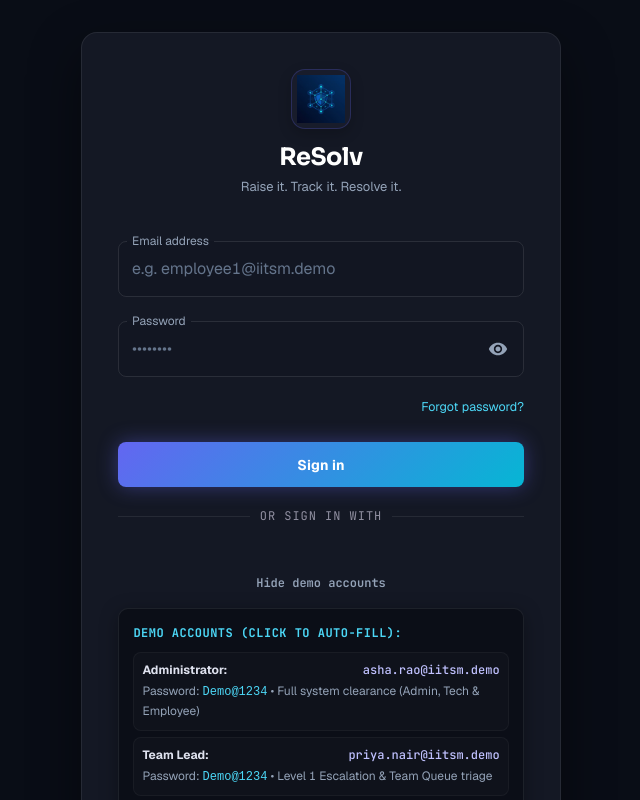
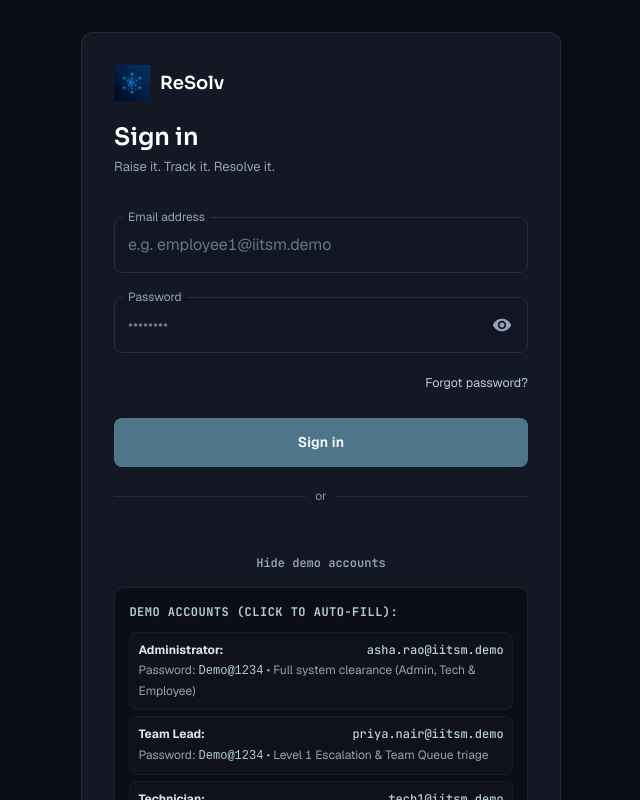
Before and after one commit to sanay7-devv/Frusk-OOPs-Project, a React (Vite) app in the folder frontend/: page /login in a window 1280 px wide. Both pictures are taken after a click on the button "Show demo accounts". Shown: the top 800 px of the page, without its empty margins (319-959 px from the left). Built offline with nearby package versions, Linux system fonts and the light colour scheme; no server answers.

Commit message:
Refine ReSolv visual language

```diff
--- a/frontend/src/features/problems/ProblemsList.tsx
+++ b/frontend/src/features/problems/ProblemsList.tsx
@@ -153,7 +153,7 @@ function RecurringList() {
           <Stack direction={{ xs: 'column', sm: 'row' }} justifyContent="space-between" spacing={1.5}>
             <Box>
               <Stack direction="row" spacing={1} alignItems="center" flexWrap="wrap" useFlexGap>
-                <Chip size="small" label={KIND_LABEL[r.kind]} sx={{ fontSize: 12, color: tokens.primaryLight, bgcolor: 'rgba(99, 102, 241, 0.15)' }} />
+                <Chip size="small" label={KIND_LABEL[r.kind]} sx={{ fontSize: 12, color: tokens.primaryLight, bgcolor: 'rgba(77, 118, 139, 0.15)' }} />
                 <Typography sx={{ fontSize: 14, fontWeight: 700, color: tokens.onSurface }}>
                   {r.service?.name ?? 'Unknown service'}
                   {r.category ? ` / ${r.category.name}` : ''}
--- a/frontend/src/features/shared/AuthCard.tsx
+++ b/frontend/src/features/shared/AuthCard.tsx
@@ -1,9 +1,8 @@
 import type { ReactNode } from 'react';
-import { Box, Paper, Typography } from '@mui/material';
+import { Box, Paper, Stack, Typography } from '@mui/material';
 import logoIcon from '../../assets/logo.png';
 
 import { tokens } from '../../theme/theme';
-import { alpha } from '@mui/material/styles';
 /** Centered card used by the public password screens (same look as Login/Register). */
 export default function AuthCard({ title, subtitle, children }: { title: string; subtitle?: string; children: ReactNode }) {
   return (
@@ -11,23 +10,28 @@ export default function AuthCard({ title, subtitle, children }: { title: string;
       <Paper
         elevation={0}
         sx={{
-          p: { xs: 3, sm: 4.5 },
+          p: { xs: 3, sm: 4 },
           width: '100%',
           maxWidth: 480,
-          borderRadius: '16px',
-          bgcolor: alpha(tokens.paper, 0.85),
+          borderRadius: '12px',
+          bgcolor: tokens.paper,
           border: `1px solid ${tokens.outlineVariant}`,
+          boxShadow: 'none',
         }}
       >
-        <Box textAlign="center" mb={3}>
-          <Box component="img" src={logoIcon} alt="ReSolv brand mark" sx={{ width: 48, height: 48, objectFit: 'contain', mb: 1 }} />
-          <Typography variant="subtitle1" sx={{ fontFamily: 'Sora, sans-serif', fontWeight: 700, color: tokens.white, lineHeight: 1.3 }}>
-            ReSolv
-          </Typography>
-          <Typography variant="body2" sx={{ color: tokens.onSurfaceVariant, fontSize: 12, mt: 0.25, mb: 1.5 }}>
-            Raise it. Track it. Resolve it.
-          </Typography>
-          <Typography variant="h5" component="h1" sx={{ fontFamily: 'Sora, sans-serif', fontWeight: 700, color: tokens.white }}>
+        <Box mb={3}>
+          <Stack direction="row" alignItems="center" spacing={1.25} mb={2.5}>
+            <Box component="img" src={logoIcon} alt="ReSolv brand mark" sx={{ width: 36, height: 36, objectFit: 'contain' }} />
+            <Box>
+              <Typography component="div" sx={{ fontFamily: 'Sora, sans-serif', fontSize: 18, fontWeight: 600, color: tokens.white, lineHeight: 1.2 }}>
+                ReSolv
+              </Typography>
+              <Typography variant="body2" sx={{ color: tokens.onSurfaceVariant, fontSize: 12, mt: 0.25 }}>
+                Raise it. Track it. Resolve it.
+              </Typography>
+            </Box>
+          </Stack>
+          <Typography variant="h5" component="h1" sx={{ fontFamily: 'Sora, sans-serif', fontWeight: 600, color: tokens.white }}>
             {title}
           </Typography>
           {subtitle && (
--- a/frontend/src/features/shared/Login.tsx
+++ b/frontend/src/features/shared/Login.tsx
@@ -176,52 +176,33 @@ export default function Login() {
       <Paper
         elevation={0}
         sx={{
-          p: { xs: 3, sm: 4.5 },
+          p: { xs: 3, sm: 4 },
           width: '100%',
           maxWidth: 480,
-          borderRadius: '16px',
+          borderRadius: '12px',
           bgcolor: tokens.paper,
           border: `1px solid ${tokens.outlineVariant}`,
-          boxShadow: `0 20px 52px ${alpha(tokens.black, 0.42)}`,
-          position: 'relative',
-          zIndex: 1,
+          boxShadow: 'none',
         }}
       >
-        {/* Header with Logo */}
-        <Box textAlign="center" mb={3.5}>
-          <Box
-            sx={{
-              width: 60,
-              height: 60,
-              borderRadius: '14px',
-              bgcolor: tokens.surfaceContainer,
-              border: `1px solid ${alpha(tokens.primary, 0.24)}`,
-              display: 'inline-flex',
-              alignItems: 'center',
-              justifyContent: 'center',
-              mb: 1.5,
-              boxShadow: `0 5px 14px ${alpha(tokens.black, 0.2)}`,
-              overflow: 'hidden',
-            }}
-          >
-            <Box
-              component="img"
-              src={logoIcon}
-              alt="ReSolv brand mark"
-              sx={{ width: 48, height: 48, objectFit: 'contain' }}
-            />
-          </Box>
+        <Box mb={3}>
+          <Stack direction="row" alignItems="center" spacing={1.25} mb={2.5}>
+            <Box component="img" src={logoIcon} alt="ReSolv brand mark" sx={{ width: 36, height: 36, objectFit: 'contain' }} />
+            <Typography component="div" sx={{ fontFamily: 'Sora, sans-serif', fontSize: 18, fontWeight: 600, color: tokens.white }}>
+              ReSolv
+            </Typography>
+          </Stack>
           <Typography
             variant="h5" component="h1"
             sx={{
               fontFamily: 'Sora, sans-serif',
-              fontWeight: 700,
+              fontWeight: 600,
               color: tokens.white,
-              letterSpacing: '-0.02em',
+              letterSpacing: 'normal',
               mb: 0.5,
             }}
           >
-            ReSolv
+            Sign in
           </Typography>
           <Typography
             variant="body2"
@@ -356,16 +337,9 @@ export default function Login() {
             size="large"
             sx={{
               mt: 3,
-              py: 1.3,
-              fontWeight: 700,
+              py: 1.5,
+              fontWeight: 600,
               fontSize: 14,
-              background: `linear-gradient(135deg, ${tokens.primary} 0%, ${tokens.secondary} 100%)`,
-              color: tokens.white,
-              boxShadow: `0 0 20px ${alpha(tokens.primary, 0.4)}`,
-              '&:hover': {
-                background: `linear-gradient(135deg, ${tokens.primaryStrong} 0%, ${tokens.secondaryStrong} 100%)`,
-                boxShadow: `0 0 28px ${alpha(tokens.secondary, 0.55)}`,
-              },
             }}
             disabled={isSubmitting || (needCode && totp.length !== 6)}
           >
@@ -379,14 +353,12 @@ export default function Login() {
             <Divider sx={{ my: 2.5, borderColor: tokens.outlineVariant }}>
               <Typography
                 sx={{
-                  fontFamily: 'JetBrains Mono, monospace',
                   fontSize: 12,
                   color: tokens.outline,
-                  letterSpacing: '0.08em',
-                  textTransform: 'uppercase',
+                  fontFamily: 'Geist, sans-serif',
                 }}
               >
-                OR SIGN IN WITH
+                or
               </Typography>
             </Divider>
 
@@ -452,7 +424,7 @@ export default function Login() {
                           cursor: 'pointer',
                           bgcolor: isSelected ? alpha(tokens.primary, 0.16) : alpha(tokens.white, 0.02),
                           border: `1px solid ${isSelected ? tokens.primary : tokens.hover}`,
-                          boxShadow: isSelected ? `0 0 10px ${alpha(tokens.primary, 0.25)}` : 'none',
+                          boxShadow: 'none',
                           transition: 'all 0.15s ease',
                           '&:hover': {
                             bgcolor: isSelected ? alpha(tokens.primary, 0.22) : alpha(tokens.primary, 0.1),
--- a/frontend/src/features/shared/Register.tsx
+++ b/frontend/src/features/shared/Register.tsx
@@ -105,55 +105,30 @@ export default function Register() {
       <Paper
         elevation={0}
         sx={{
-          p: { xs: 3, sm: 4.5 },
+          p: { xs: 3, sm: 4 },
           width: '100%',
           maxWidth: 480,
-          borderRadius: '16px',
+          borderRadius: '12px',
           bgcolor: tokens.paper,
           border: `1px solid ${tokens.outlineVariant}`,
-          boxShadow: `0 20px 52px ${alpha(tokens.black, 0.42)}`,
-          position: 'relative',
-          zIndex: 1,
+          boxShadow: 'none',
         }}
       >
-        <Box textAlign="center" mb={3.5}>
-          <Box
-            sx={{
-              width: 58,
-              height: 58,
-              borderRadius: '14px',
-              bgcolor: tokens.paper,
-              border: `1px solid ${alpha(tokens.primary, 0.24)}`,
-              display: 'inline-flex',
-              alignItems: 'center',
-              justifyContent: 'center',
-              mb: 1.5,
-              boxShadow: `0 5px 14px ${alpha(tokens.black, 0.2)}`,
-              overflow: 'hidden',
-            }}
-          >
-            <Box component="img" src={logoIcon} alt="ReSolv brand mark" sx={{ width: 46, height: 46, objectFit: 'contain' }} />
-          </Box>
+        <Box mb={3}>
+          <Stack direction="row" alignItems="center" spacing={1.25} mb={2.5}>
+            <Box component="img" src={logoIcon} alt="ReSolv brand mark" sx={{ width: 36, height: 36, objectFit: 'contain' }} />
+            <Typography component="div" sx={{ fontFamily: 'Sora, sans-serif', fontSize: 18, fontWeight: 600, color: tokens.white }}>
+              ReSolv
+            </Typography>
+          </Stack>
           <Typography
-            variant="subtitle1"
-            component="div"
+            variant="h5"
+            component="h1"
             sx={{
               fontFamily: 'Sora, sans-serif',
-              fontWeight: 700,
+              fontWeight: 600,
               color: tokens.white,
-              letterSpacing: '-0.02em',
-              mb: 0.75,
-            }}
-          >
-            ReSolv
-          </Typography>
-          <Typography
-            variant="h5" component="h1"
-            sx={{
-              fontFamily: 'Sora, sans-serif',
-              fontWeight: 700,
-              color: tokens.white,
-              letterSpacing: '-0.02em',
+              letterSpacing: 'normal',
               mb: 0.5,
             }}
           >
@@ -260,16 +235,9 @@ export default function Register() {
               fullWidth
               size="large"
               sx={{
-                py: 1.3,
-                fontWeight: 700,
+                py: 1.5,
+                fontWeight: 600,
                 fontSize: 14,
-                background: `linear-gradient(135deg, ${tokens.primary} 0%, ${tokens.secondary} 100%)`,
-                color: tokens.white,
-                boxShadow: `0 0 20px ${alpha(tokens.primary, 0.4)}`,
-                '&:hover': {
-                  background: `linear-gradient(135deg, ${tokens.primaryStrong} 0%, ${tokens.secondaryStrong} 100%)`,
-                  boxShadow: `0 0 28px ${alpha(tokens.secondary, 0.55)}`,
-                },
               }}
               disabled={isSubmitting}
             >
--- a/frontend/src/theme/theme.ts
+++ b/frontend/src/theme/theme.ts
@@ -57,12 +57,12 @@ export const tokens = {
   surfaceContainer: '#181c2b',
   surfaceContainerHigh: '#222738',
   surfaceContainerHighest: '#2d3348',
-  primary: '#6366f1',
-  primaryLight: '#c0c1ff',
-  primaryDark: '#494bd6',
-  secondary: '#06b6d4',
-  secondaryLight: '#4cd7f6',
-  secondaryDark: '#004e5c',
+  primary: '#4d768b',
+  primaryLight: '#bad0d8',
+  primaryDark: '#36596e',
+  secondary: '#668894',
+  secondaryLight: '#b4ccd2',
+  secondaryDark: '#435f68',
   tertiary: '#f751a1',
   tertiaryLight: '#ffb0cd',
   tertiaryDark: '#93000a',
@@ -70,9 +70,6 @@ export const tokens = {
   onSurfaceVariant: '#94a3b8',
   outline: '#908fa0',
   outlineVariant: 'rgba(255, 255, 255, 0.08)',
-  glowPrimary: '0 0 24px -4px rgba(99, 102, 241, 0.3)',
-  glowSecondary: '0 0 24px -4px rgba(6, 182, 212, 0.3)',
-  glowTertiary: '0 0 24px -4px rgba(247, 81, 161, 0.3)',
   // Added in round 5 so screens stop copying hex literals.
   paper: '#141824',
   danger: '#f43f5e',
@@ -101,8 +98,8 @@ export const tokens = {
   roseDark: '#e11d48',
   errorLight: '#ffb4ab',
   errorPale: '#ffdad6',
-  primaryStrong: '#4f46e5',
-  secondaryStrong: '#0891b2',
+  primaryStrong: '#3d6378',
+  secondaryStrong: '#527681',
   surfaceDeep: '#0e121d',
   slate200: '#e2e8f0',
   slate300: '#cbd5e1',
@@ -120,16 +117,16 @@ export const theme = createTheme({
   palette: {
     mode: 'dark',
     primary: {
-      main: '#6366f1',
-      light: '#c0c1ff',
-      dark: '#494bd6',
+      main: '#4d768b',
+      light: '#bad0d8',
+      dark: '#36596e',
       contrastText: '#ffffff',
     },
     secondary: {
-      main: '#06b6d4',
-      light: '#4cd7f6',
-      dark: '#004e5c',
-      contrastText: '#001f26',
+      main: '#668894',
+      light: '#b4ccd2',
+      dark: '#435f68',
+      contrastText: '#10191c',
     },
     error: {
       main: '#f43f5e',
@@ -171,13 +168,13 @@ export const theme = createTheme({
     fontFamily: ['Geist', '-apple-system', 'BlinkMacSystemFont', 'Segoe UI', 'Roboto', 'sans-serif'].join(','),
     h1: {
       fontFamily: 'Sora, sans-serif',
-      fontWeight: 700,
+      fontWeight: 600,
       letterSpacing: '-0.03em',
       color: '#dfe2ef',
     },
     h2: {
       fontFamily: 'Sora, sans-serif',
-      fontWeight: 700,
+      fontWeight: 600,
       letterSpacing: '-0.025em',
       color: '#dfe2ef',
     },
@@ -301,7 +298,7 @@ export const theme = createTheme({
           backgroundImage: 'none',
           borderRadius: 12,
           border: '1px solid rgba(255, 255, 255, 0.07)',
-          boxShadow: '0 4px 20px -2px rgba(0, 0, 0, 0.4)',
+          boxShadow: 'none',
         },
       },
     },
@@ -315,7 +312,7 @@ export const theme = createTheme({
           backgroundImage: 'none',
           borderRadius: 12,
           border: '1px solid rgba(255, 255, 255, 0.07)',
-          boxShadow: '0 4px 20px -2px rgba(0, 0, 0, 0.4)',
+          boxShadow: 'none',
         },
       },
     },
@@ -323,20 +320,20 @@ export const theme = createTheme({
       styleOverrides: {
         root: {
           borderRadius: 8,
-          fontWeight: 600,
+          fontWeight: 500,
           textTransform: 'none',
           whiteSpace: 'nowrap',
-          transition: 'all 0.2s cubic-bezier(0.16, 1, 0.3, 1)',
+          transition: 'background-color 150ms ease, border-color 150ms ease, color 150ms ease',
         },
         containedPrimary: {
-          backgroundColor: '#6366f1',
+          backgroundColor: '#4d768b',
           color: '#ffffff',
           boxShadow: 'none',
           '&:hover': {
-            backgroundColor: '#4f46e5',
+            backgroundColor: '#3d6378',
           },
           '&.Mui-disabled': {
-            backgroundColor: 'rgba(99, 102, 241, 0.18)',
+            backgroundColor: 'rgba(77, 118, 139, 0.18)',
             color: 'rgba(223, 226, 239, 0.48)',
             boxShadow: 'none',
           },
@@ -346,9 +343,9 @@ export const theme = createTheme({
           color: '#dfe2ef',
           backgroundColor: 'rgba(255, 255, 255, 0.03)',
           '&:hover': {
-            borderColor: '#6366f1',
-            backgroundColor: 'rgba(99, 102, 241, 0.1)',
-            color: '#c0c1ff',
+            borderColor: '#4d768b',
+            backgroundColor: 'rgba(77, 118, 139, 0.1)',
+            color: '#bad0d8',
           },
         },
         text: {
@@ -373,9 +370,9 @@ export const theme = createTheme({
             borderColor: 'rgba(255, 255, 255, 0.22)',
           },
           '&.Mui-focused .MuiOutlinedInput-notchedOutline': {
-            borderColor: '#06b6d4',
+            borderColor: '#4d768b',
             borderWidth: '1px',
-            boxShadow: '0 0 0 2px rgba(6, 182, 212, 0.2)',
+            boxShadow: '0 0 0 2px rgba(77, 118, 139, 0.16)',
           },
         },
         input: {
@@ -391,7 +388,7 @@ export const theme = createTheme({
         root: {
           color: '#94a3b8',
           '&.Mui-focused': {
-            color: '#4cd7f6',
+            color: '#bad0d8',
           },
         },
       },
@@ -404,12 +401,10 @@ export const theme = createTheme({
           PaperProps: {
             sx: {
               maxHeight: 320,
-              bgcolor: 'rgba(13, 17, 27, 0.94) !important',
-              backdropFilter: 'blur(28px) saturate(190%) !important',
-              WebkitBackdropFilter: 'blur(28px) saturate(190%) !important',
+              bgcolor: '#151820 !important',
               border: '1px solid rgba(255, 255, 255, 0.12) !important',
-              borderRadius: '14px !important',
-              boxShadow: '0 24px 64px -8px rgba(0, 0, 0, 0.85), 0 0 24px -2px rgba(99, 102, 241, 0.25) !important',
+              borderRadius: '10px !important',
+              boxShadow: '0 12px 28px rgba(0, 0, 0, 0.4) !important',
               p: 0.8,
             },
           },
@@ -417,26 +412,23 @@ export const theme = createTheme({
       },
       styleOverrides: {
         root: {
-          backgroundColor: 'rgba(16, 20, 32, 0.75)',
-          backdropFilter: 'blur(16px)',
-          WebkitBackdropFilter: 'blur(16px)',
+          backgroundColor: '#151820',
           borderRadius: 10,
           color: '#dfe2ef',
           border: '1px solid rgba(255, 255, 255, 0.1)',
-          transition: 'all 0.2s cubic-bezier(0.4, 0, 0.2, 1)',
+          transition: 'background-color 150ms ease, border-color 150ms ease',
           '&:hover': {
-            borderColor: 'rgba(99, 102, 241, 0.45)',
-            backgroundColor: 'rgba(24, 28, 44, 0.85)',
-            boxShadow: '0 0 16px rgba(99, 102, 241, 0.18)',
+            borderColor: 'rgba(77, 118, 139, 0.65)',
+            backgroundColor: '#1a1e25',
           },
           '&.Mui-focused': {
-            borderColor: '#6366f1',
-            boxShadow: '0 0 0 2px rgba(99, 102, 241, 0.25), 0 0 20px rgba(99, 102, 241, 0.3)',
+            borderColor: '#4d768b',
+            boxShadow: '0 0 0 2px rgba(77, 118, 139, 0.16)',
           },
         },
         icon: {
           color: '#94a3b8',
-          transition: 'all 0.2s ease',
+          transition: 'color 150ms ease',
         },
       },
     },
@@ -476,9 +468,8 @@ export const theme = createTheme({
         paper: {
           backgroundColor: '#121622',
           border: '1px solid rgba(255, 255, 255, 0.1)',
-          borderRadius: 16,
-          boxShadow: '0 24px 48px -12px rgba(0, 0, 0, 0.8), 0 0 24px -4px rgba(99, 102, 241, 0.25)',
-          backdropFilter: 'blur(24px)',
+          borderRadius: 12,
+          boxShadow: '0 12px 32px rgba(0, 0, 0, 0.42)',
         },
       },
     },
@@ -513,9 +504,8 @@ export const theme = createTheme({
     MuiAppBar: {
       styleOverrides: {
         root: {
-          backgroundColor: 'rgba(15, 19, 28, 0.85)',
+          backgroundColor: '#0f131c',
           borderBottom: '1px solid rgba(255, 255, 255, 0.06)',
-          backdropFilter: 'blur(16px)',
         },
       },
     },
@@ -528,12 +518,10 @@ export const theme = createTheme({
       },
       styleOverrides: {
         paper: {
-          backgroundColor: 'rgba(13, 17, 27, 0.96) !important',
-          backdropFilter: 'blur(12px) !important',
-          WebkitBackdropFilter: 'blur(12px) !important',
+          backgroundColor: '#151820 !important',
           border: '1px solid rgba(255, 255, 255, 0.1) !important',
           borderRadius: '10px !important',
-          boxShadow: '0 16px 40px -4px rgba(0, 0, 0, 0.75), 0 0 16px rgba(99, 102, 241, 0.15) !important',
+          boxShadow: '0 12px 28px rgba(0, 0, 0, 0.4) !important',
           padding: '4px !important',
           maxHeight: '320px !important',
           maxWidth: 'min(320px, calc(100vw - 16px)) !important',
@@ -545,11 +533,11 @@ export const theme = createTheme({
             background: 'transparent',
           },
           '&::-webkit-scrollbar-thumb': {
-            backgroundColor: 'rgba(192, 193, 255, 0.2)',
+            backgroundColor: 'rgba(186, 208, 216, 0.24)',
             borderRadius: 9999,
           },
           '&::-webkit-scrollbar-thumb:hover': {
-            backgroundColor: 'rgba(99, 102, 241, 0.6)',
+            backgroundColor: 'rgba(77, 118, 139, 0.65)',
           },
         },
         list: {
@@ -560,12 +548,10 @@ export const theme = createTheme({
     MuiPopover: {
       styleOverrides: {
         paper: {
-          backgroundColor: 'rgba(13, 17, 27, 0.96) !important',
-          backdropFilter: 'blur(12px) !important',
-          WebkitBackdropFilter: 'blur(12px) !important',
+          backgroundColor: '#151820 !important',
           border: '1px solid rgba(255, 255, 255, 0.1) !important',
           borderRadius: '10px !important',
-          boxShadow: '0 16px 40px -4px rgba(0, 0, 0, 0.75), 0 0 16px rgba(99, 102, 241, 0.15) !important',
+          boxShadow: '0 12px 28px rgba(0, 0, 0, 0.4) !important',
         },
       },
     },
@@ -573,12 +559,10 @@ export const theme = createTheme({
       styleOverrides: {
         listbox: { maxHeight: 'min(320px, calc(100vh - 32px))', overflowY: 'auto' },
         paper: {
-          backgroundColor: 'rgba(13, 17, 27, 0.96) !important',
-          backdropFilter: 'blur(12px) !important',
-          WebkitBackdropFilter: 'blur(12px) !important',
+          backgroundColor: '#151820 !important',
           border: '1px solid rgba(255, 255, 255, 0.1) !important',
           borderRadius: '10px !important',
-          boxShadow: '0 16px 40px -4px rgba(0, 0, 0, 0.75), 0 0 16px rgba(99, 102, 241, 0.15) !important',
+          boxShadow: '0 12px 28px rgba(0, 0, 0, 0.4) !important',
         },
       },
     },
@@ -592,18 +576,17 @@ export const theme = createTheme({
           padding: '8px 12px',
           borderRadius: 6,
           transition: 'background-color 0.12s ease, color 0.12s ease',
-          willChange: 'background-color',
           '&:hover': {
-            backgroundColor: 'rgba(99, 102, 241, 0.16) !important',
+            backgroundColor: 'rgba(77, 118, 139, 0.12) !important',
             color: '#ffffff !important',
           },
           '&.Mui-selected': {
-            backgroundColor: 'rgba(99, 102, 241, 0.22) !important',
-            color: '#c0c1ff !important',
+            backgroundColor: 'rgba(77, 118, 139, 0.18) !important',
+            color: '#bad0d8 !important',
             fontWeight: 600,
-            borderLeft: '3px solid #6366f1',
+            borderLeft: '3px solid #4d768b',
             '&:hover': {
-              backgroundColor: 'rgba(99, 102, 241, 0.32) !important',
+              backgroundColor: 'rgba(77, 118, 139, 0.24) !important',
             },
           },
         },
```
Also changed, not shown: frontend/src/layouts/AppShell.tsx (+9 -59 lines), frontend/src/pages/NotFound.tsx (+12 -14 lines).
